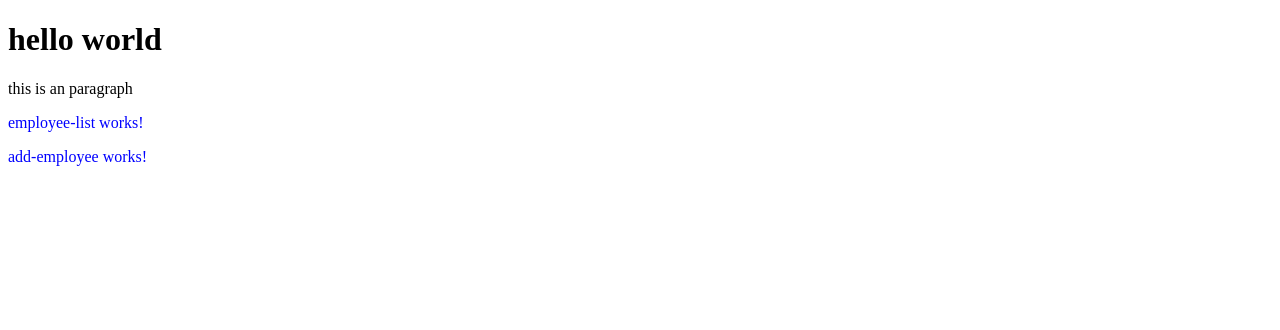
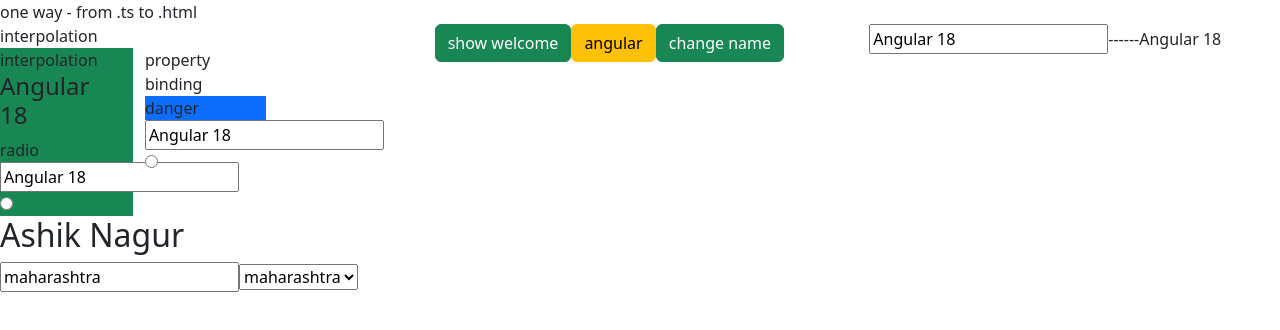
Before and after one commit to Faias46/angular-18-tutorial, an Angular app: page / in a window 1280 px wide. Shown: the top 330 px of the page. Built offline with nearby package versions, Linux system fonts and the light colour scheme.

Commit message:
updated data binding code

```diff
--- a/src/app/app.component.html
+++ b/src/app/app.component.html
@@ -1,4 +1,9 @@
-<h1>hello world </h1>
+<!-- <h1>hello world </h1>
 <p>this is an paragraph </p>
+
+      component examples
 <app-employee-list></app-employee-list>
-<app-add-employee></app-add-employee>
+<app-add-employee></app-add-employee> -->
+
+<!-- // Adding a new component for data binding -->
+<app-data-binding></app-data-binding>
--- a/src/app/app.component.ts
+++ b/src/app/app.component.ts
@@ -2,11 +2,12 @@
 import { RouterOutlet } from '@angular/router';
 import { EmployeeListComponent } from './components/employee-list/employee-list.component';
 import { AddEmployeeComponent } from './components/add-employee/add-employee.component';
+import { DataBindingComponent } from './components/data-binding/data-binding.component';
 
 @Component({
   selector: 'app-root',
   standalone: true,
-  imports: [RouterOutlet,EmployeeListComponent,AddEmployeeComponent],
+  imports: [RouterOutlet,EmployeeListComponent,AddEmployeeComponent,DataBindingComponent],
   templateUrl: './app.component.html',
   styleUrl: './app.component.css'
 })
--- /dev/null
+++ b/src/app/components/data-binding/data-binding.component.html
@@ -0,0 +1,54 @@
+<!-- //bootstrap use and we can doing data binding examples -->
+
+<div class="row">
+  <div class="col-4">one way - from .ts to .html</div>
+  <div class="col-4"></div>
+  <div class="col-4"></div>
+</div>
+
+
+<div class="row">
+  <div class="col-4">
+    interpolation
+    <div class="row">
+      <div class="col-4 bg-success">
+        interpolation
+        <h4>{{ courseName }}</h4>
+        <div>{{ inputType }}</div>
+        <input type="text" value="{{ courseName }}" placeholder="enter your name" />
+        <input type="{{ inputType }}" />
+      </div>
+
+      <div class="col-4">
+        property binding
+        <div [class]="myClassName">danger</div>
+        <input type="text" [value]="courseName"/>
+        <input [type]="inputType"  />
+      </div>
+    </div>
+  </div>
+  <div class="col-4">
+      <button class="btn btn-success" (click)="showMessage()">show welcome</button>
+      <button class="btn btn-warning" (click)="showAlert('iam learning the concept as data binding')">angular</button>
+        <button class="btn btn-success" (click)="changecourseName()">change name</button>
+       <!-- data binding not working in updating the name in one way data binding to solve this we can use two way data binding -->
+  </div>
+  <div class="col-4">
+    <input type="text" [(ngModel)]="courseName" />------{{ courseName }}
+
+
+  </div>
+  <div class="col-6">
+    <h2>{{firstName()}}</h2>
+</div>
+</div>
+
+<div>
+  <input type="text" value="{{stateName}}">
+    <select [(ngModel)]="stateName">
+        <option value="">select</option>
+        <option value="maharashtra">maharashtra</option>
+        <option value="goa">goa</option>
+        <option value="bengaluru">bengaluru</option>
+    </select>
+</div>
--- /dev/null
+++ b/src/app/components/data-binding/data-binding.component.ts
@@ -0,0 +1,43 @@
+import { Component,signal } from '@angular/core';
+import { FormsModule } from '@angular/forms';
+
+@Component({
+  selector: 'app-data-binding',
+  standalone: true,
+  imports: [FormsModule], // Import FormsModule for two-way data binding
+  templateUrl: './data-binding.component.html',
+  styleUrl: './data-binding.component.css'
+})
+export class DataBindingComponent {
+
+  // string,number,boolean,date
+  courseName:string='Angular 18';
+  inputType="radio";
+  stateName:string='maharashtra';
+  rollNo:number=123;
+  myClassName:string='bg-primary';
+  isIndian:boolean=false;
+  currentDate:Date=new Date();
+
+  //signal
+  firstName= signal("Ashik Nagur");
+
+  //==========================================
+  constructor() {
+
+  }
+
+  showMessage()
+{
+  alert("welcome to angular 18")
+}
+
+showAlert(message:string){
+  alert(message);
+}
+changecourseName(){
+  this.courseName='react js';
+  //using signal changing the name
+  this.firstName.set('faias nagur') //set method is used to change the value of signal
+}
+}
--- a/src/index.html
+++ b/src/index.html
@@ -6,6 +6,8 @@
   <base href="/">
   <meta name="viewport" content="width=device-width, initial-scale=1">
   <link rel="icon" type="image/x-icon" href="favicon.ico">
+    <link href="https://cdn.jsdelivr.net/npm/bootstrap@5.3.3/dist/css/bootstrap.min.css" rel="stylesheet">
+
 </head>
 <body>
   <app-root></app-root>
```
Also changed, not shown: src/app/components/data-binding/data-binding.component.css (added), 1 other file (tests, documents, lock files or other folders).
